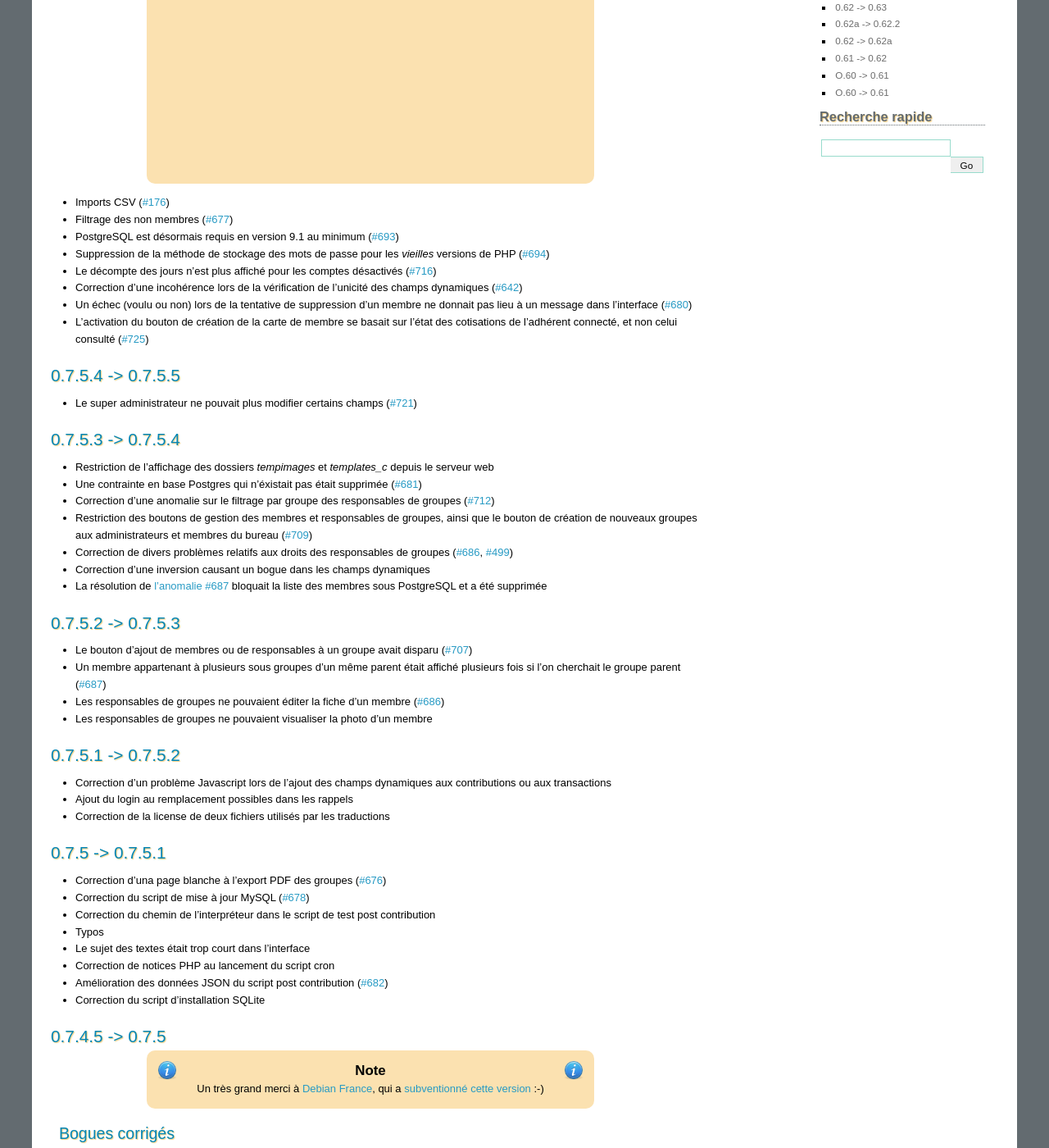
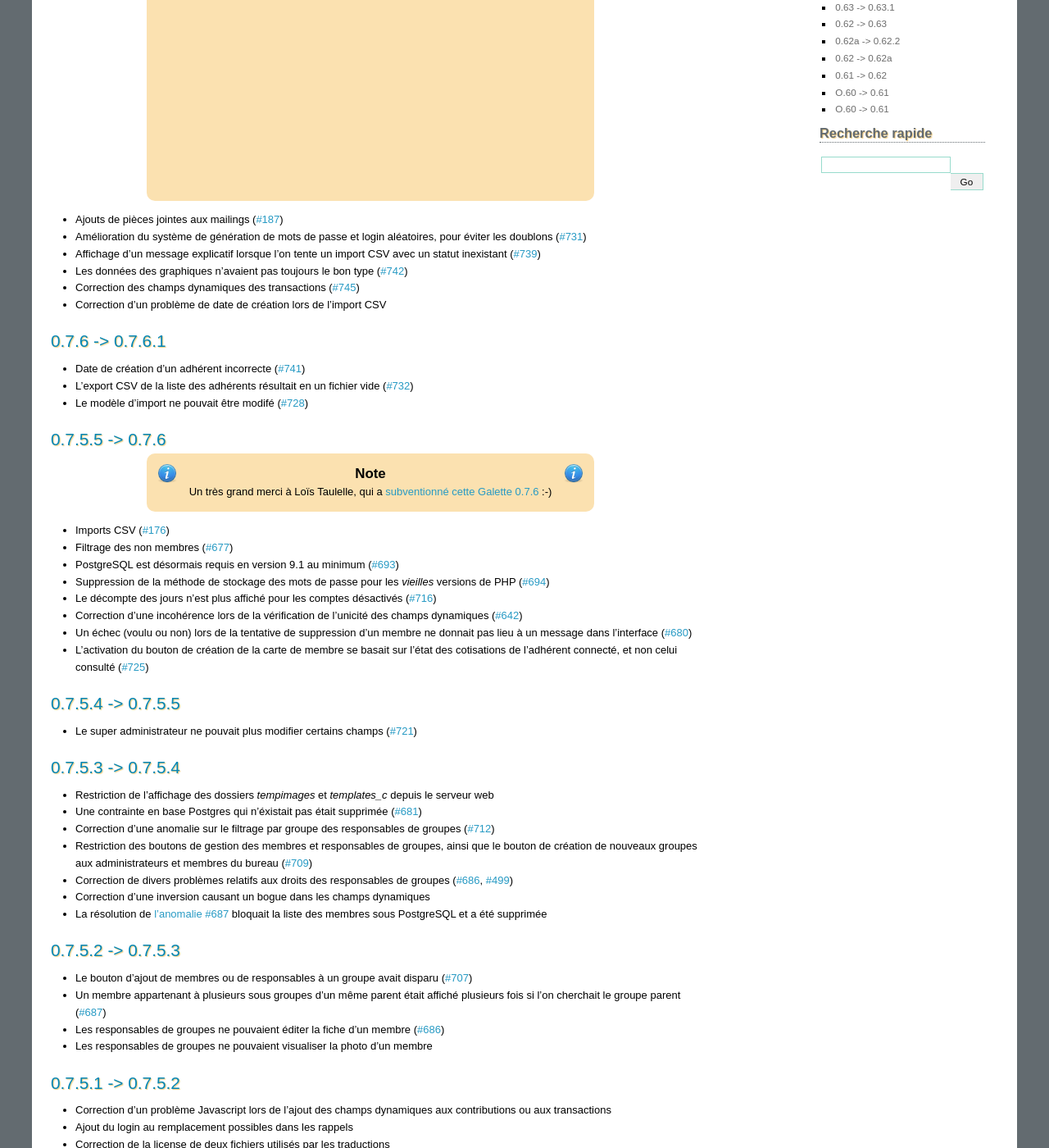
Before and after one commit to galette/galettedoc, a Sphinx documentation site: the page built from source/changelog.rst, in a window 1280 px wide and 1400 px high, scrolled down 1240 px. Shown: the whole window at 82% size. Built offline with Sphinx 7.4.7, drawn with Linux system fonts in a browser that asks for light colours; some of the changed text lies outside the part shown.

Commit message:
Mise à jour du changelog

```diff
--- a/source/changelog.rst
+++ b/source/changelog.rst
@@ -5,6 +5,21 @@
 =========
 Changelog
 =========
+
+****************
+0.7.6.1 -> 0.7.7
+****************
+
+.. note::
+
+    Merci à l'association `Club 404 <http://www.leclub404.com/>`_ qui a subventionné cette version ainsi que la première version officielle du :doc:`plugin Auto </plugins/auto>` :-)
+
+* Ajouts de pièces jointes aux mailings (`#187 <http://bugs.galette.eu/issues/187>`_)
+* Amélioration du système de génération de mots de passe et login aléatoires, pour éviter les doublons (`#731 <http://bugs.galette.eu/issues/731>`_)
+* Affichage d'un message explicatif lorsque l'on tente un import CSV avec un statut inexistant (`#739 <http://bugs.galette.eu/issues/739>`_)
+* Les données des graphiques n'avaient pas toujours le bon type (`#742 <http://bugs.galette.eu/issues/742>`_)
+* Correction des champs dynamiques des transactions (`#745 <http://bugs.galette.eu/issues/745>`_)
+* Correction d'un problème de date de création lors de l'import CSV
 
 ****************
 0.7.6 -> 0.7.6.1
```
Also changed, not shown: other parts of source/changelog.rst (+1 -1 lines).
